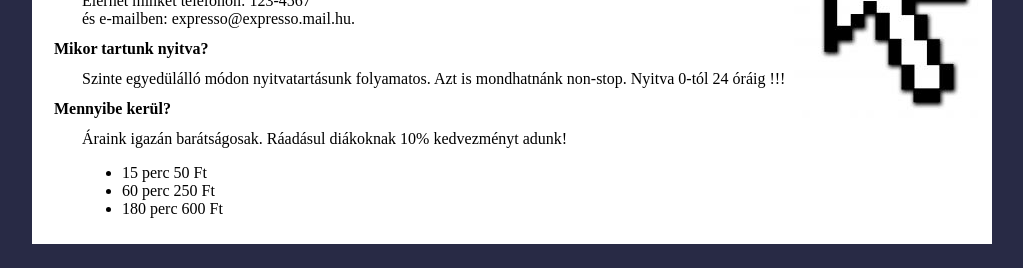
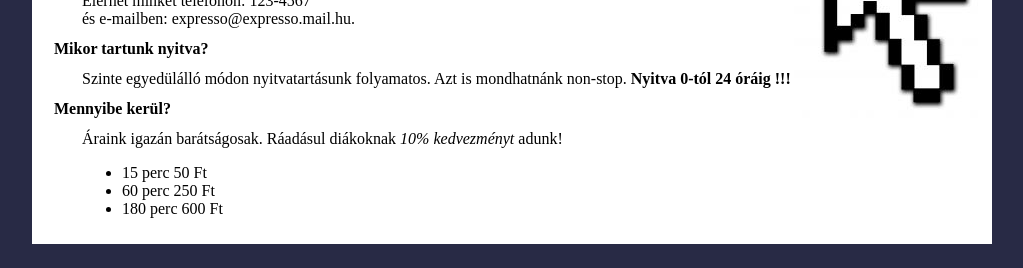
Before and after one commit to paaldorina/munkaf-jlok-20_onallo, a plain HTML site: page index.html in a window 1280 px wide. Shown: the part 398-666 px from the top of the page, without its empty margins (128-1151 px from the left). Drawn offline with Linux system fonts and the light colour scheme.

Commit message:
feladat 3

```diff
--- a/index.html
+++ b/index.html
@@ -30,9 +30,9 @@
                     Elérhet minket telefonon: 123-4567<br>
                     és e-mailben: expresso@expresso.mail.hu.</dd>
                 <dt>Mikor tartunk nyitva?</dt>
-                <dd>Szinte egyedülálló módon nyitvatartásunk folyamatos. Azt is mondhatnánk non-stop. Nyitva 0-tól 24 óráig !!!</dd>
+                <dd>Szinte egyedülálló módon nyitvatartásunk folyamatos. Azt is mondhatnánk non-stop. <b>Nyitva 0-tól 24 óráig !!!</b></dd>
                 <dt>Mennyibe kerül?</dt>
-                <dd>Áraink igazán barátságosak. Ráadásul diákoknak 10% kedvezményt adunk!<br>
+                <dd>Áraink igazán barátságosak. Ráadásul diákoknak <i>10% kedvezményt</i> adunk!<br>
                     <ul>
                         <li>15 perc 50 Ft</li>
                         <li>60 perc 250 Ft</li>
```
